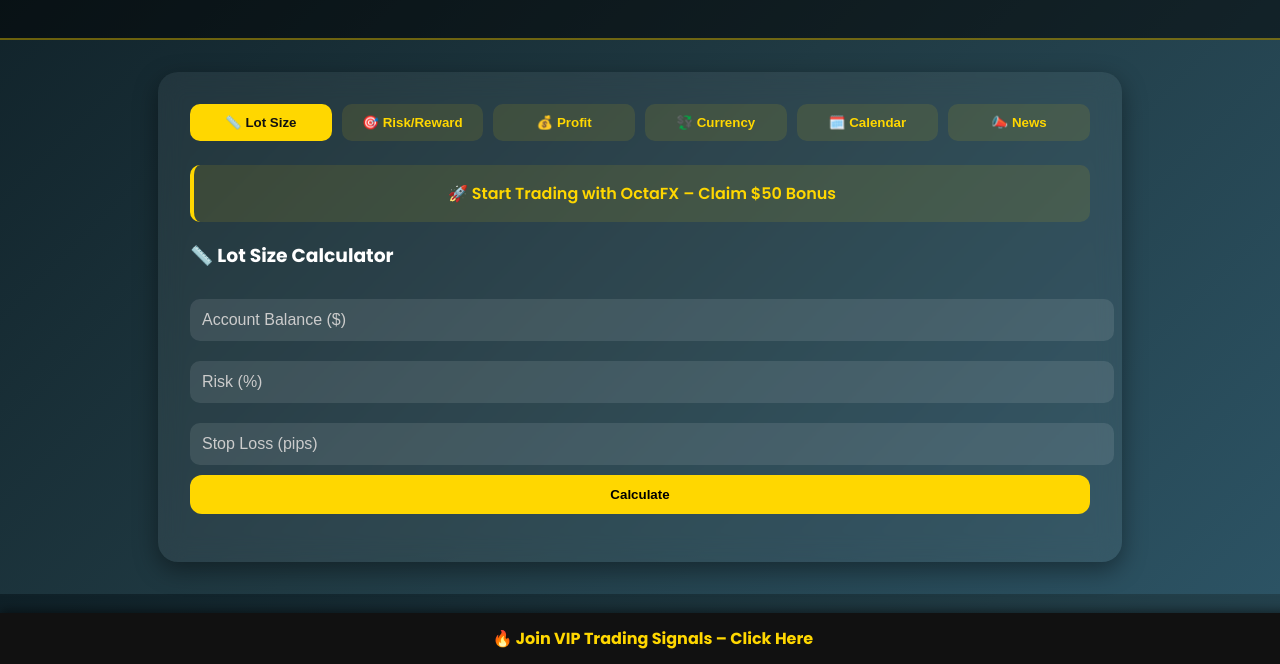
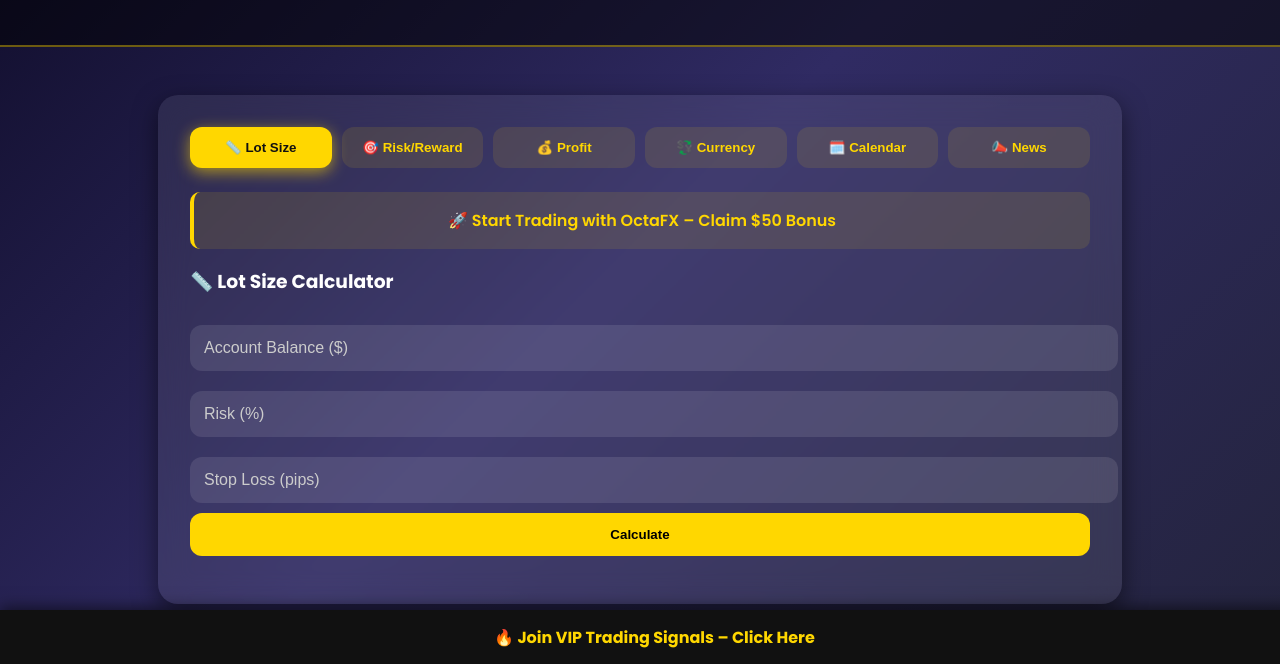
Before and after one commit to rubelmallick24-coder/trading-calculator, a plain HTML site: page index.html in a window 1280 px wide. Shown: the part 136-800 px from the top of the page. Drawn offline with Linux system fonts and the light colour scheme.

Commit message:
style.css

```diff
--- a/style.css
+++ b/style.css
@@ -3,8 +3,9 @@
 body {
   font-family: 'Poppins', sans-serif;
   margin: 0;
-  background: linear-gradient(135deg, #0f2027, #203a43, #2c5364);
+  background: linear-gradient(135deg, #0f0c29, #302b63, #24243e);
   color: #fff;
+  overflow-x: hidden;
 }
 
 /* Header */
@@ -15,7 +16,7 @@
   border-bottom: 2px solid rgba(255, 215, 0, 0.4);
 }
 header h1 {
-  font-size: 2.2rem;
+  font-size: 2.5rem;
   color: #ffd700;
   margin: 0;
 }
@@ -24,15 +25,24 @@
   font-size: 1rem;
 }
 
-/* Container */
+/* Ad Banner (centered) */
+.ad-banner {
+  display: flex;
+  justify-content: center;
+  align-items: center;
+  margin: 1rem 0;
+  width: 100%;
+}
+
+/* Main Container */
 .container {
   max-width: 900px;
   margin: 2rem auto;
   padding: 2rem;
   border-radius: 20px;
-  background: rgba(255, 255, 255, 0.06);
-  backdrop-filter: blur(12px);
-  box-shadow: 0 8px 25px rgba(0, 0, 0, 0.4);
+  background: rgba(255, 255, 255, 0.08);
+  backdrop-filter: blur(15px);
+  box-shadow: 0 8px 25px rgba(0, 0, 0, 0.5);
 }
 
 /* Tabs */
@@ -46,9 +56,9 @@
 .tab-button {
   flex: 1;
   min-width: 120px;
-  padding: 0.7rem 1rem;
+  padding: 0.8rem 1rem;
   border: none;
-  border-radius: 10px;
+  border-radius: 12px;
   cursor: pointer;
   background: rgba(255, 215, 0, 0.1);
   color: #ffd700;
@@ -59,6 +69,7 @@
 .tab-button.active {
   background: #ffd700;
   color: #111;
+  box-shadow: 0 4px 15px rgba(255, 215, 0, 0.6);
 }
 
 /* Tab Content */
@@ -70,7 +81,7 @@
   display: block;
 }
 @keyframes fadeIn {
-  from {opacity: 0; transform: translateY(10px);}
+  from {opacity: 0; transform: translateY(15px);}
   to {opacity: 1; transform: translateY(0);}
 }
 
@@ -78,8 +89,8 @@
 .calc-input {
   width: 100%;
   margin: 10px 0;
-  padding: 12px;
-  border-radius: 10px;
+  padding: 14px;
+  border-radius: 12px;
   border: none;
   outline: none;
   background: rgba(255, 255, 255, 0.1);
@@ -91,7 +102,7 @@
 /* Buttons */
 .calculate {
   width: 100%;
-  padding: 12px;
+  padding: 14px;
   background: #ffd700;
   border: none;
   border-radius: 12px;
@@ -101,19 +112,19 @@
 }
 .calculate:hover {
   background: #ffea70;
-  box-shadow: 0 4px 15px rgba(255, 215, 0, 0.5);
+  box-shadow: 0 4px 20px rgba(255, 215, 0, 0.6);
 }
 
 /* Results */
 .result {
   margin-top: 1rem;
-  font-size: 1.2rem;
+  font-size: 1.3rem;
   font-weight: 600;
   color: #0ff;
   animation: fadeIn 0.6s ease;
 }
 
-/* Affiliate */
+/* Affiliate Box */
 .affiliate-box {
   margin: 1rem 0;
   padding: 1rem;
@@ -138,9 +149,9 @@
   background: #111;
   color: #ffd700;
   text-align: center;
-  padding: 0.8rem;
+  padding: 0.9rem;
   font-weight: bold;
-  box-shadow: 0 -2px 10px rgba(0,0,0,0.5);
+  box-shadow: 0 -2px 15px rgba(0,0,0,0.6);
 }
 .sticky-banner a {
   color: #ffd700;
@@ -155,6 +166,7 @@
   background: rgba(0,0,0,0.7);
   justify-content: center;
   align-items: center;
+  z-index: 999;
 }
 .popup-box {
   background: #222;
@@ -167,7 +179,7 @@
 }
 .popup-box button {
   margin-top: 1rem;
-  padding: 0.5rem 1rem;
+  padding: 0.5rem 1.2rem;
   background: #ffd700;
   border: none;
   border-radius: 8px;
```
